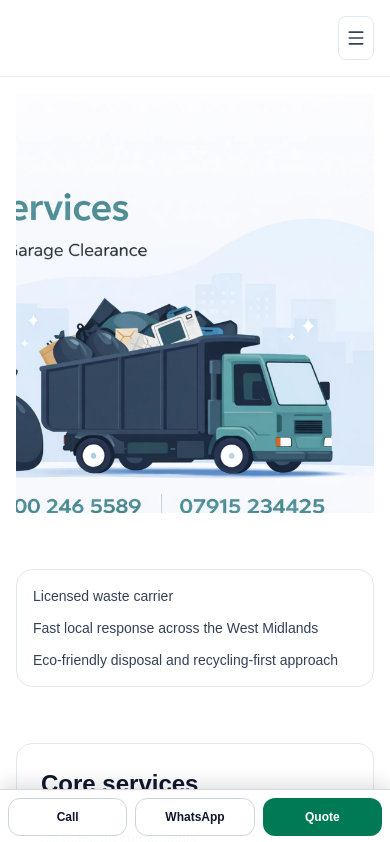
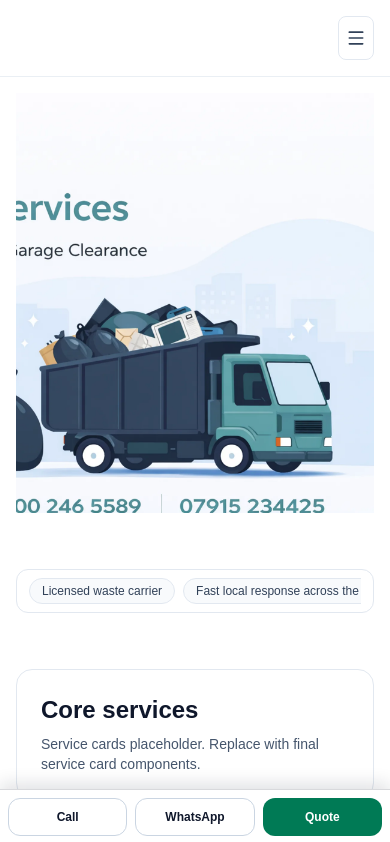
Before and after one commit to usamabuilds/cleaning-webiste, a Next.js app: page / in a window 390 px wide. Shown: the top 842 px of the page. Built offline with nearby package versions, Linux system fonts and the light colour scheme.

Commit message:
Refactor trust strip into responsive scrollable chips

```diff
--- a/src/components/sections/trust-strip.tsx
+++ b/src/components/sections/trust-strip.tsx
@@ -1,10 +1,17 @@
+import { trustMarkerItems } from "@/data/company";
+
 export function TrustStrip(): JSX.Element {
   return (
-    <section id="trust" aria-label="Trust markers" className="rounded-2xl border border-slate-200 bg-white p-4 sm:p-5">
-      <ul className="grid gap-3 text-sm font-medium text-slate-700 sm:grid-cols-3">
-        <li>Licensed waste carrier</li>
-        <li>Fast local response across the West Midlands</li>
-        <li>Eco-friendly disposal and recycling-first approach</li>
+    <section id="trust" aria-label="Trust markers" className="rounded-xl border border-slate-200 bg-white px-3 py-2 sm:px-4">
+      <ul className="flex snap-x snap-mandatory gap-2 overflow-x-auto text-xs font-medium text-slate-700 sm:text-sm md:flex-wrap md:overflow-visible md:snap-none">
+        {trustMarkerItems.map((marker) => (
+          <li
+            key={marker.id}
+            className="shrink-0 snap-start whitespace-nowrap rounded-full border border-slate-200 bg-slate-50 px-3 py-1"
+          >
+            {marker.text}
+          </li>
+        ))}
       </ul>
     </section>
   );
--- a/src/data/company.ts
+++ b/src/data/company.ts
@@ -16,6 +16,11 @@ export type HomeCredibilityItem = {
   iconKey: string;
   isPlaceholder: boolean;
   href?: string;
+};
+
+export type TrustMarkerItem = {
+  id: string;
+  text: string;
 };
 
 export const companyProfile: CompanyDetails = {
@@ -74,3 +79,18 @@ export const homeCredibilityItems: ReadonlyArray<HomeCredibilityItem> = [
     isPlaceholder: false,
   },
 ];
+
+export const trustMarkerItems: ReadonlyArray<TrustMarkerItem> = [
+  {
+    id: "licensed-waste-carrier",
+    text: "Licensed waste carrier",
+  },
+  {
+    id: "fast-local-response",
+    text: `Fast local response across the ${companyProfile.serviceRegion}`,
+  },
+  {
+    id: "recycling-first-approach",
+    text: "Eco-friendly, recycling-first disposal",
+  },
+];
```
